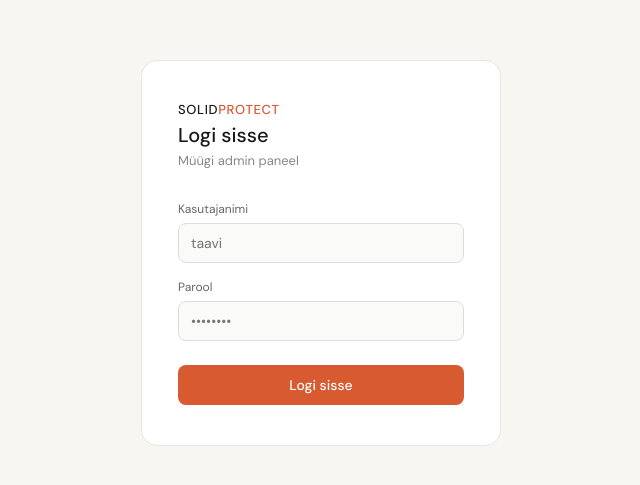
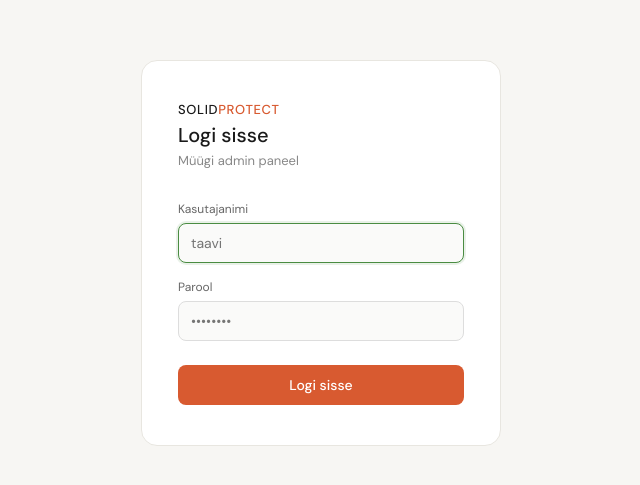
Before and after one commit to Libekas/solidprotect-app, a React (Vite) app in the folder frontend/: page /login in a window 1280 px wide. Shown: the part 147-632 px from the top of the page, without its empty margins (319-959 px from the left). Built offline with nearby package versions, Linux system fonts and the light colour scheme; no server answers.

Commit message:
Update index.css

```diff
--- a/frontend/src/index.css
+++ b/frontend/src/index.css
@@ -1,8 +1,54 @@
+@import url('https://fonts.googleapis.com/css2?family=DM+Sans:wght@300;400;500;600&family=DM+Mono:wght@400;500&display=swap');
+
 * { box-sizing: border-box; margin: 0; padding: 0; }
-body { font-family: 'DM Sans', sans-serif; background: #F7F6F3; color: #1a1a1a; }
+
+:root {
+  --sp-green: #2D5A27;
+  --sp-green-light: #4A8C42;
+  --sp-green-accent: #6AB04C;
+  --sp-green-pale: #E8F0E7;
+  --sp-green-pale2: #D0E4CE;
+  --sp-cream: #F5F4EF;
+  --sp-cream-dark: #EDEBE3;
+  --sp-border: #E5E3DB;
+  --sp-text: #1a1a1a;
+  --sp-text-mid: #555;
+  --sp-text-muted: #999;
+  --sp-red: #E05A30;
+  --sp-blue: #3A8AD4;
+}
+
+body {
+  font-family: 'DM Sans', sans-serif;
+  background: var(--sp-cream);
+  color: var(--sp-text);
+  -webkit-font-smoothing: antialiased;
+}
+
 a { text-decoration: none; color: inherit; }
 button { font-family: 'DM Sans', sans-serif; cursor: pointer; }
 input, textarea, select { font-family: 'DM Sans', sans-serif; }
-::-webkit-scrollbar { width: 4px; }
+
+/* Scrollbar */
+::-webkit-scrollbar { width: 4px; height: 4px; }
 ::-webkit-scrollbar-track { background: transparent; }
-::-webkit-scrollbar-thumb { background: #ddd; border-radius: 2px; }
+::-webkit-scrollbar-thumb { background: #d0cec6; border-radius: 2px; }
+::-webkit-scrollbar-thumb:hover { background: #b0ae a6; }
+
+/* Table rows */
+tbody tr:hover td { background: var(--sp-cream-dark) !important; }
+
+/* Focus */
+input:focus, select:focus, textarea:focus {
+  outline: none;
+  border-color: var(--sp-green-light) !important;
+  box-shadow: 0 0 0 2px rgba(74, 140, 66, 0.12);
+}
+
+/* Transitions */
+button, a, [role="button"] { transition: all 0.15s ease; }
+
+/* Market tags */
+.tag-ca { background: #E6F2E5; color: #2D5A27; }
+.tag-nl { background: #E6F0FB; color: #1A5FA5; }
+.tag-fi { background: #EEEDFE; color: #534AB7; }
```
